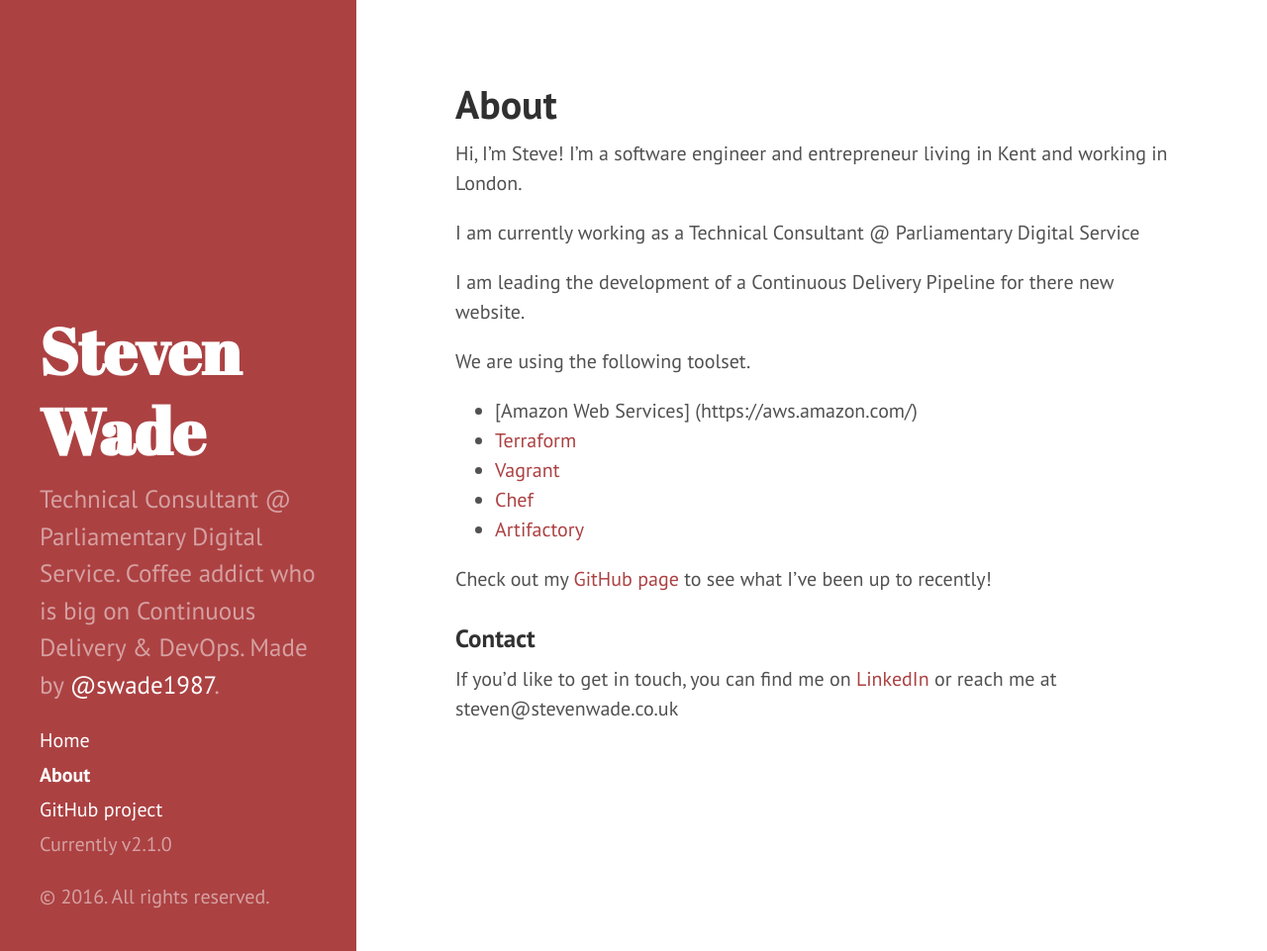
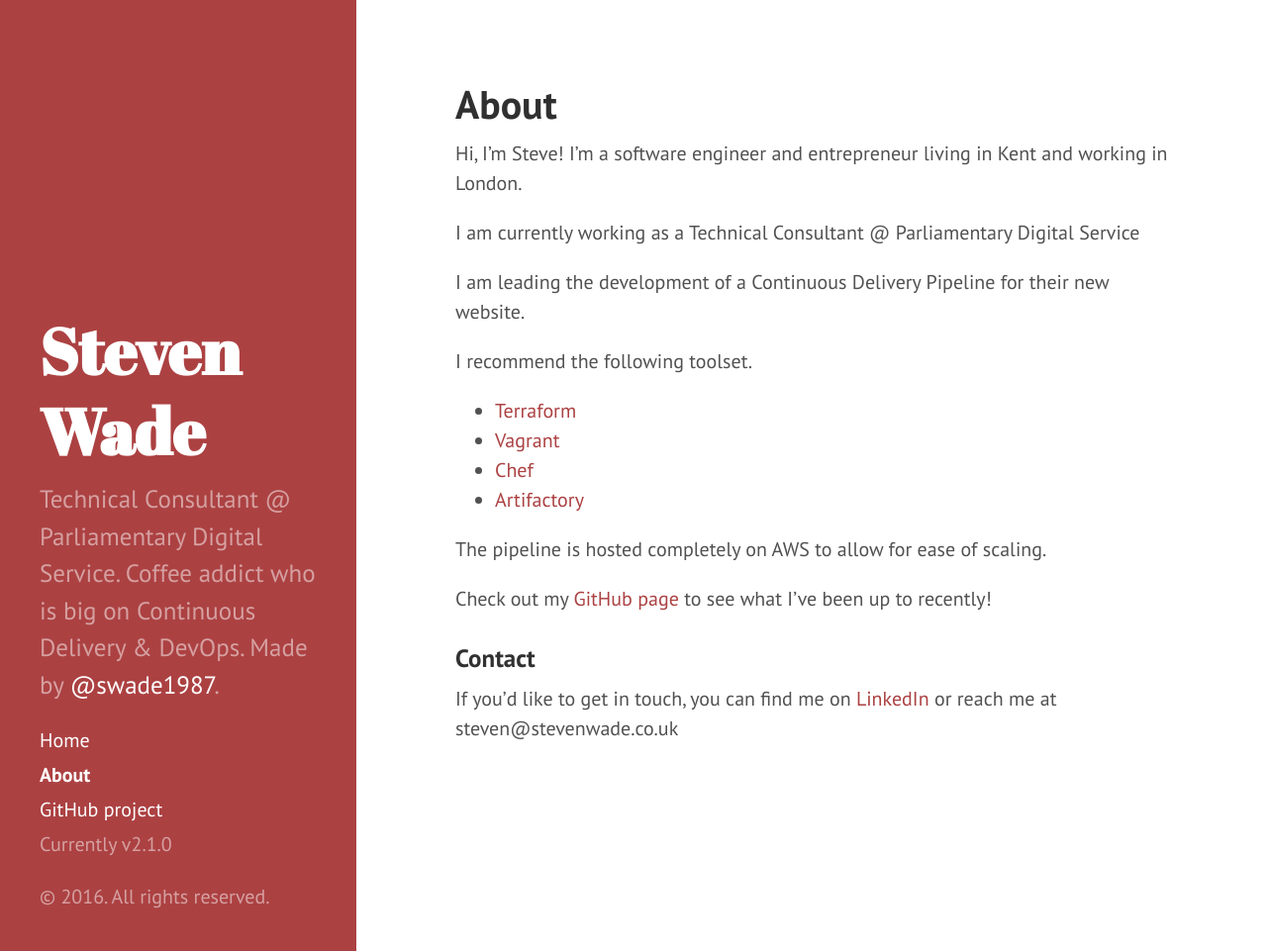
Before and after one commit to swade1987/swade1987.github.io, a Jekyll site: the page built from about.md, in a window 1280 px wide and 961 px high. Shown: the whole window at 99% size. Built offline with Jekyll 4.4.1, drawn with Linux system fonts in a browser that asks for light colours.

Commit message:
Changing the about me page to be more "professional"

```diff
--- a/about.md
+++ b/about.md
@@ -7,15 +7,16 @@
 
 I am currently working as a Technical Consultant @ Parliamentary Digital Service
 
-I am leading the development of a Continuous Delivery Pipeline for there new website.
+I am leading the development of a Continuous Delivery Pipeline for their new website.
 
-We are using the following toolset.
+I recommend the following toolset.
 
-* [Amazon Web Services] (https://aws.amazon.com/)
 * [Terraform](https://www.terraform.io/)
 * [Vagrant](https://www.vagrantup.com/)
 * [Chef](https://www.chef.io/chef)
 * [Artifactory](https://www.jfrog.com/artifactory/)
+
+The pipeline is hosted completely on AWS to allow for ease of scaling.
 
 Check out my [GitHub page](https://github.com/swade1987) to see what I've been up to recently!
 
```
